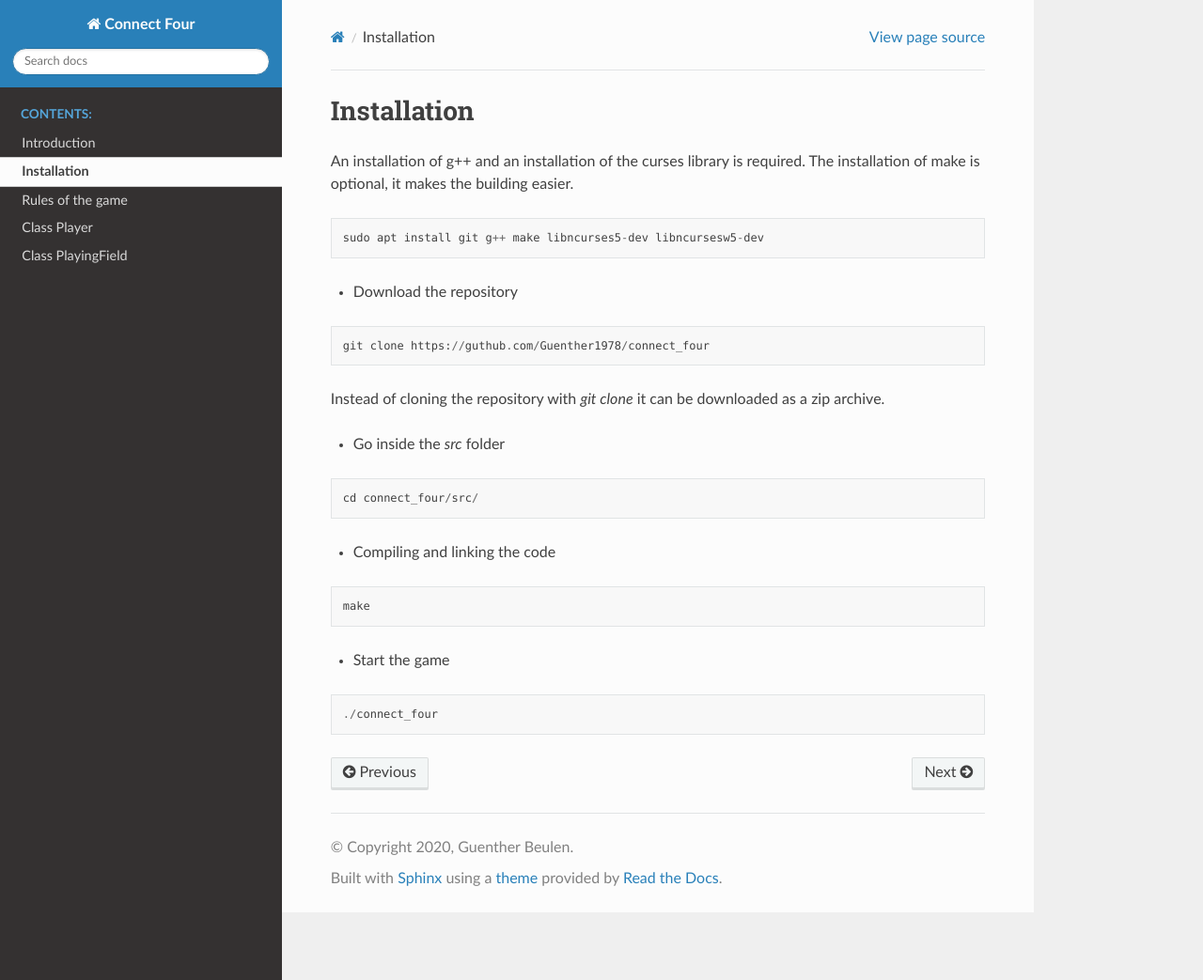
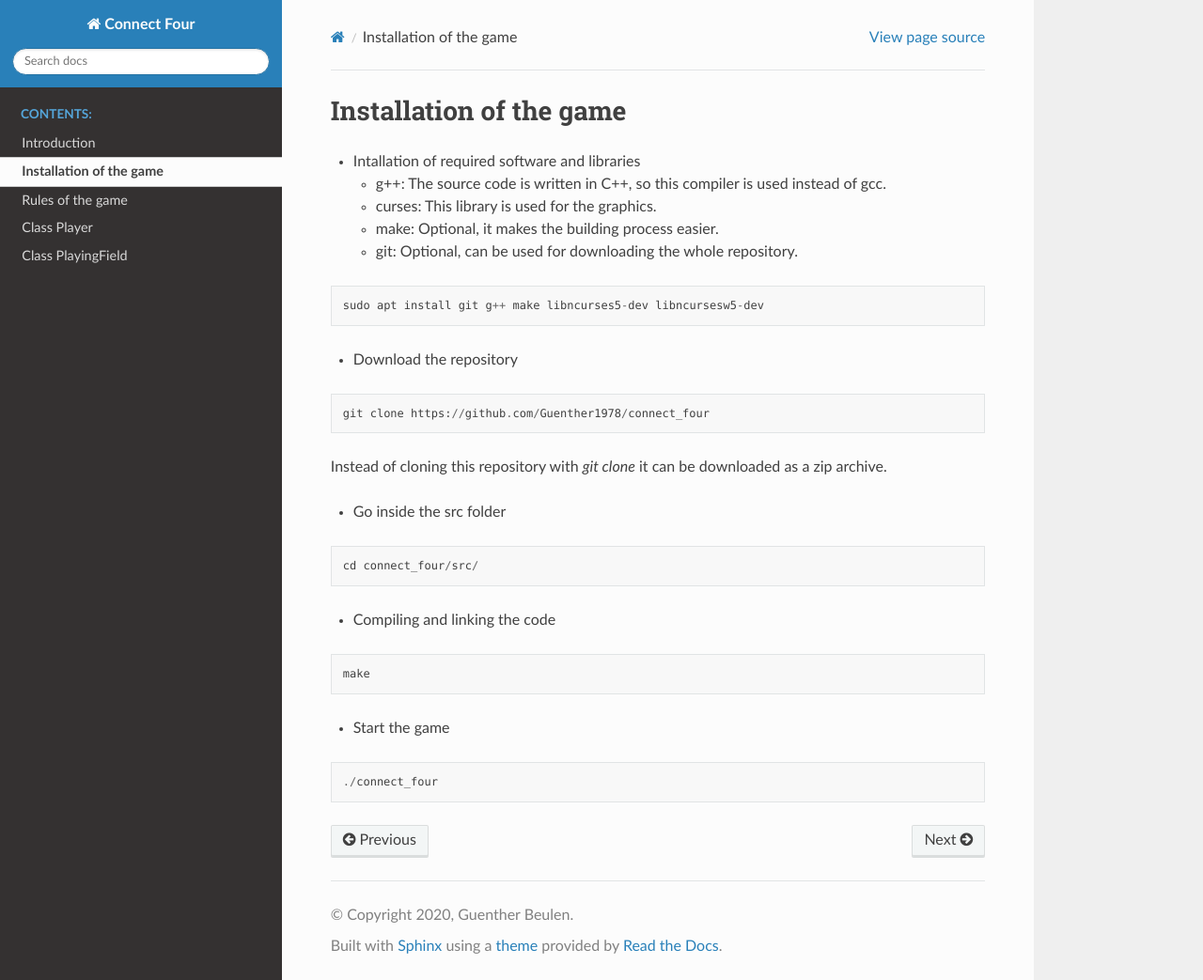
Before and after one commit to Guenther1978/connect_four, a Sphinx documentation site: the page built from doc/source/installation.rst, in a window 1280 px wide and 1043 px high. Shown: the whole window at 94% size. Built offline with Sphinx 7.4.7 and the Read the Docs theme 2.0.0, drawn with Linux system fonts in a browser that asks for light colours.

Commit message:
Describe the required software in more detail.

```diff
--- a/doc/source/installation.rst
+++ b/doc/source/installation.rst
@@ -1,8 +1,15 @@
-Installation
-============
+Installation of the game
+========================
 
-An installation of g++ and an installation of the curses library is required.
-The installation of make is optional, it makes the building easier.
+- Intallation of required software and libraries
+
+  - g++: The source code is written in C++, so this compiler is used instead of gcc.
+
+  - curses: This library is used for the graphics.
+
+  - make: Optional, it makes the building process easier.
+
+  - git: Optional, can be used for downloading the whole repository.
 
 .. code-block::
 
@@ -12,12 +19,12 @@ The installation of make is optional, it makes the building easier.
 
 .. code-block::
 
-   git clone https://guthub.com/Guenther1978/connect_four
+   git clone https://github.com/Guenther1978/connect_four
 
 
-Instead of cloning the repository with *git clone* it can be downloaded as a zip archive.
+Instead of cloning this repository with *git clone* it can be downloaded as a zip archive.
 
-- Go inside the *src* folder
+- Go inside the src folder
 
 .. code-block::
 
```
